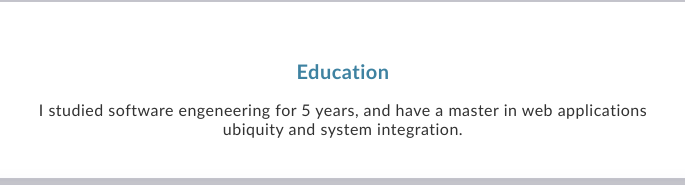
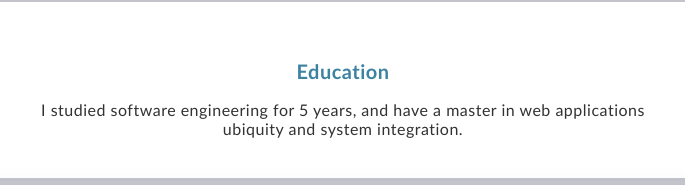
Before and after one commit to Amin394T/Amin394T, a plain HTML site: page index.html in a window 1280 px wide. Shown: the part 592-777 px from the top of the page, 297-982 px from the left. Drawn offline with Linux system fonts and the light colour scheme.

Commit message:
Update index.html

```diff
--- a/index.html
+++ b/index.html
@@ -22,7 +22,7 @@
 
         <div class="card-white">
             <h2>Education</h2>
-            <p>I studied software engeneering for 5 years, and have a master in web applications ubiquity and system integration.</p>
+            <p>I studied software engineering for 5 years, and have a master in web applications ubiquity and system integration.</p>
         </div>
 
         <div class="card-white">
```
